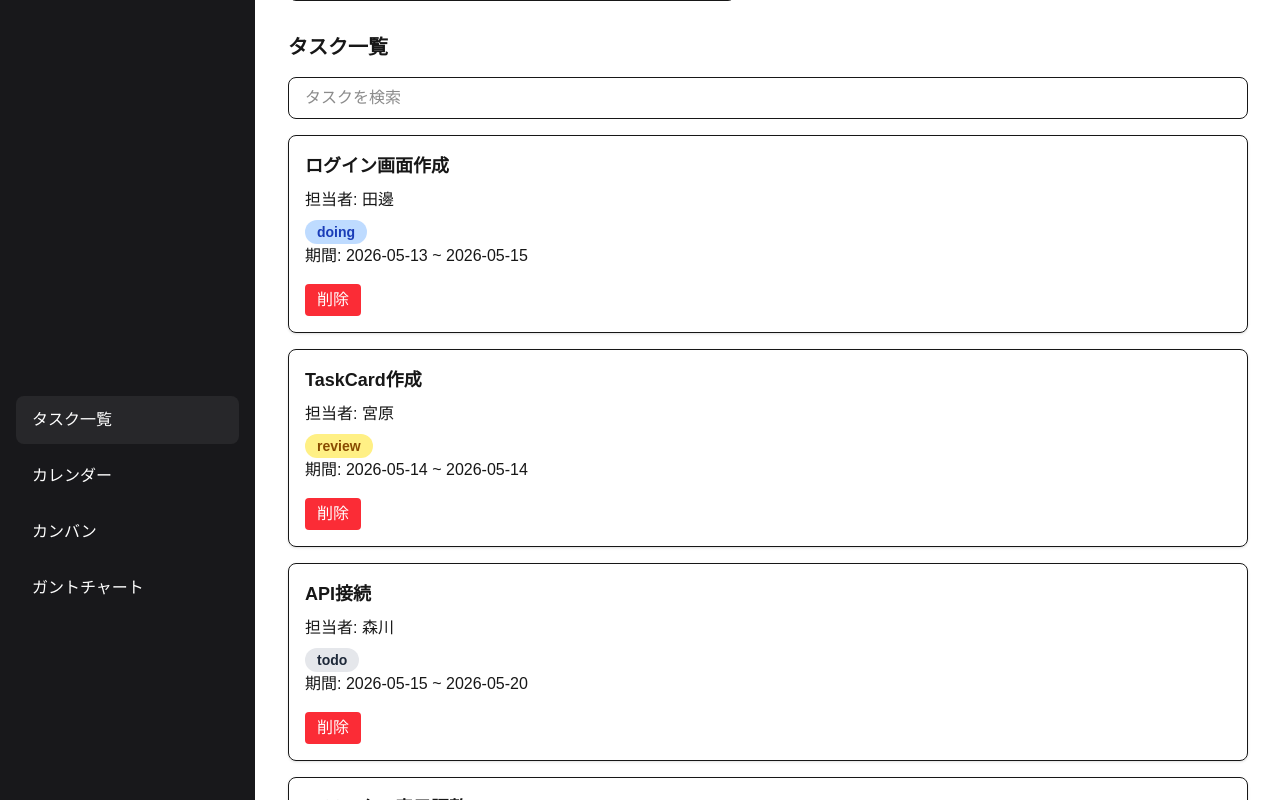
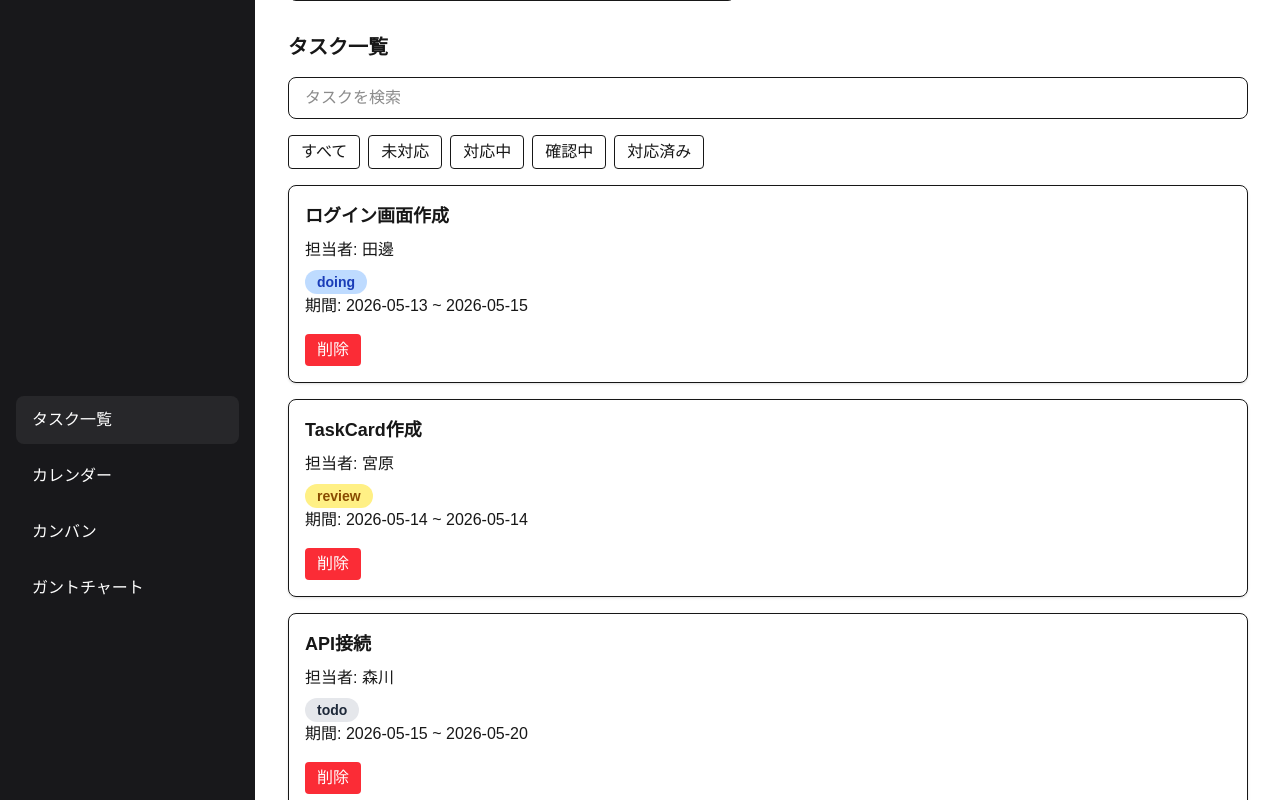
Before and after one commit to kazu0801-b/tm3-management-app, a Next.js app in the folder frontend/: page / in a window 1280 px wide. Shown: the part 420-1220 px from the top of the page. Built offline with nearby package versions, Linux system fonts and the light colour scheme.

Commit message:
taskSearchを追加

```diff
--- a/frontend/src/app/page.tsx
+++ b/frontend/src/app/page.tsx
@@ -12,7 +12,8 @@ import { useEffect, useState } from "react";
 export default function Home() {
   const [tasks, setTasks] = useState<Task[]>(mockTasks);
   const [isLoaded, setIsLoaded] = useState(false);
-  const [searchKeyword, setSearchKeyWord ] = useState("");
+  const [searchKeyword, setSearchKeyword] = useState("");
+  const [selectedStatus, setSelectedStatus] = useState("all");
 
   useEffect(() => {
     const savedTasks = localStorage.getItem("tasks");
@@ -43,12 +44,17 @@ export default function Home() {
     );
   };
 
-  const filteredTasks = tasks.filter((task)=>
-    task.title.includes(searchKeyword)
-  );
+  const filteredTasks = tasks.filter((task) => {
+    const matchesKeyword = task.title.includes(searchKeyword);
+
+    const matchesStatus =
+      selectedStatus === "all" || task.status === selectedStatus;
+
+    return matchesKeyword && matchesStatus;
+  });
 
   return (
-    <AppLayout >
+    <AppLayout>
       <section>
         <h2 className="text-2xl font-bold">タスク作成</h2>
 
@@ -69,26 +75,51 @@ export default function Home() {
             type="text"
             placeholder="タスクを検索"
             value={searchKeyword}
-            onChange={(event) =>
-              setSearchKeyWord(event.target.value)
-            }
+            onChange={(event) => setSearchKeyword(event.target.value)}
             className="w-full rounded-lg border px-4 py-2"
-            />
+          />
+        </div>
+
+        <div className="mt-4 flex gap-2">
+          <button
+            className="rounded border px-3 py-1"
+            onClick={() => setSelectedStatus("all")}
+          >
+            すべて
+          </button>
+
+          <button
+            className="rounded border px-3 py-1"
+            onClick={() => setSelectedStatus("todo")}
+          >
+            未対応
+          </button>
+
+          <button
+            className="rounded border px-3 py-1"
+            onClick={() => setSelectedStatus("doing")}
+          >
+            対応中
+          </button>
+
+          <button
+            className="rounded border px-3 py-1"
+            onClick={() => setSelectedStatus("review")}
+          >
+            確認中
+          </button>
+
+          <button
+            className="rounded border px-3 py-1"
+            onClick={() => setSelectedStatus("done")}
+          >
+            対応済み
+          </button>
         </div>
 
         <div className="mt-4">
           <TaskList
-          tasks={filteredTasks}
-          onDelete={handleDeleteTask} />
-        </div>
-      </section>
-
-      <section className="mt-8">
-        <h2 className="text-xl font-bold">タスク一覧</h2>
-
-        <div className="mt-4">
-          <TaskList
-            tasks={tasks}
+            tasks={filteredTasks}
             onDelete={handleDeleteTask}
           />
         </div>
@@ -101,6 +132,6 @@ export default function Home() {
           <KanbanBoard tasks={tasks} />
         </div>
       </section>
-  </AppLayout>
+    </AppLayout>
   );
 }
```
